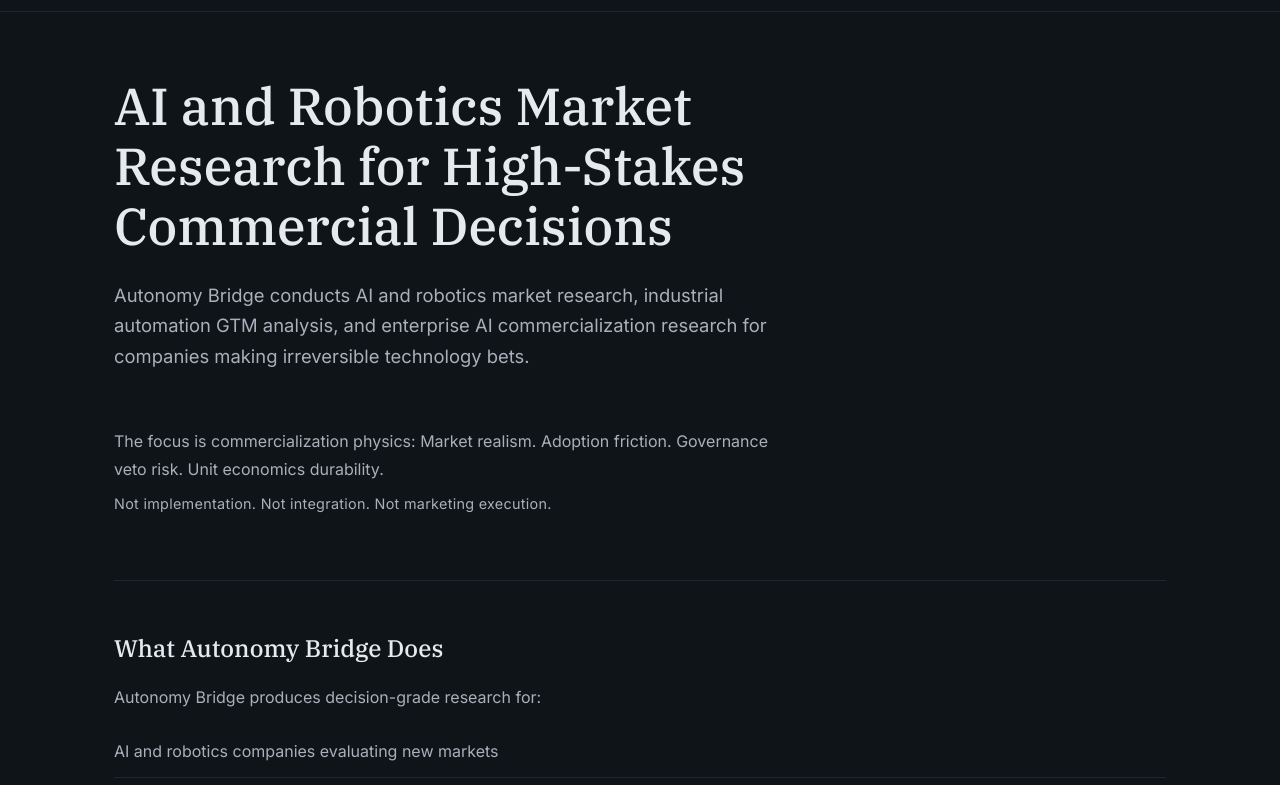
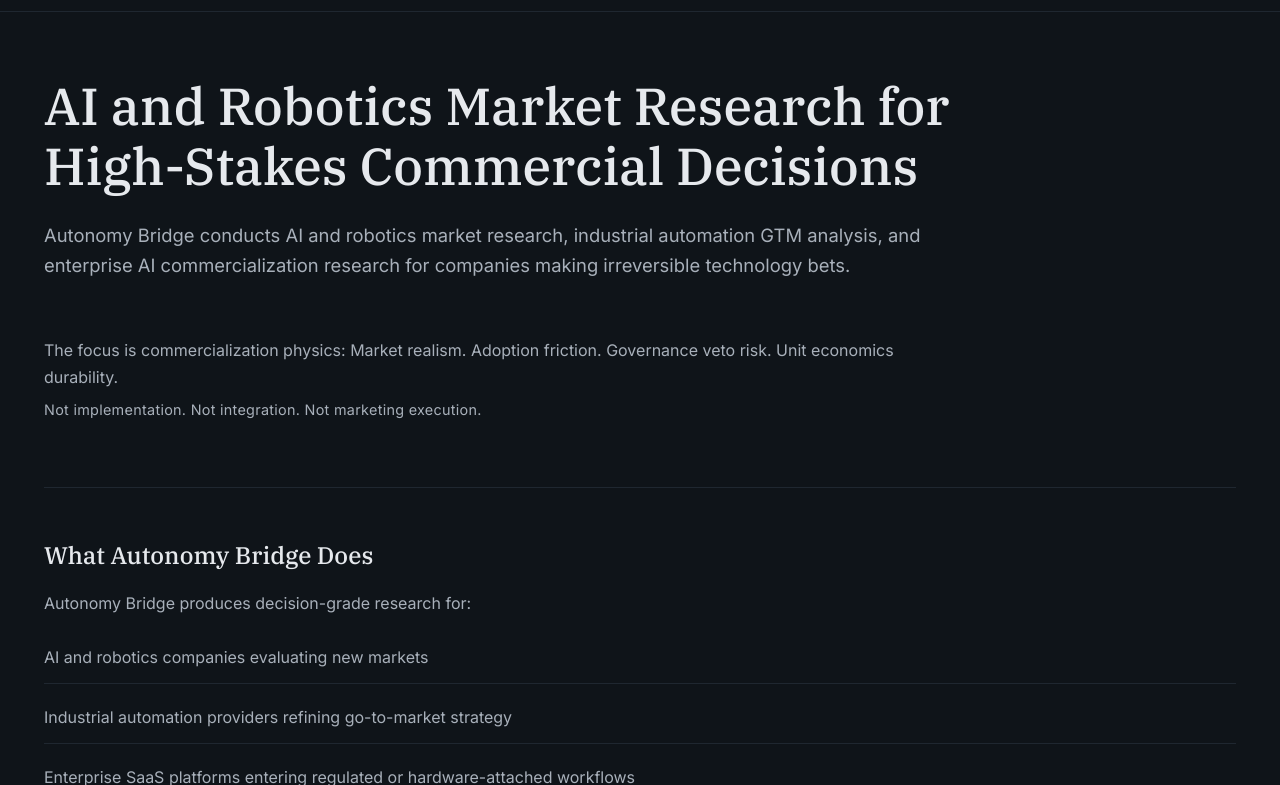
Before and after one commit to deepakgupta5/autonomy-bridge-web, an Astro site: page / in a window 1280 px wide. Shown: the part 67-852 px from the top of the page. Built offline with nearby package versions, Linux system fonts and the light colour scheme; Astro itself is replaced by a stand-in of ours.

Commit message:
Fix text wrapping by widening layout and typography measure

```diff
--- a/src/styles/global.css
+++ b/src/styles/global.css
@@ -36,7 +36,7 @@
 h1 {
   font-size: clamp(2rem, 5vw, 3.25rem);
   line-height: 1.15;
-  max-width: 820px;
+  max-width: 960px;
   margin-bottom: 1.5rem;
 }
 
@@ -51,9 +51,9 @@
 }
 
 p {
-  line-height: 1.75;
+  line-height: 1.68;
   color: var(--text-secondary);
-  max-width: 680px;
+  max-width: 900px;
   margin-bottom: 1rem;
 }
 
@@ -82,7 +82,7 @@
 
 /* ── Layout ─────────────────────────────────────────────────────────────────── */
 .container {
-  max-width: 1100px;
+  max-width: 1240px;
   margin: 0 auto;
   padding: 4rem 1.5rem;
 }
@@ -207,7 +207,7 @@
 .subhead {
   font-size: 1.15rem;
   color: var(--text-secondary);
-  max-width: 700px;
+  max-width: 940px;
   line-height: 1.65;
   margin-bottom: 3.5rem;
 }
@@ -263,7 +263,7 @@
 /* ── Home Page ───────────────────────────────────────────────────────────────── */
 .home-focus {
   margin: 2.5rem 0 3rem;
-  max-width: 680px;
+  max-width: 900px;
 }
 
 .home-focus p {
@@ -368,7 +368,7 @@
 .home-intro {
   border-top: 1px solid var(--border);
   padding-top: 3rem;
-  max-width: 680px;
+  max-width: 900px;
 }
 
 /* ── Case Studies ────────────────────────────────────────────────────────────── */
@@ -406,7 +406,7 @@
   margin-bottom: 1.75rem;
   padding-left: 1rem;
   border-left: 2px solid var(--accent);
-  max-width: 640px;
+  max-width: 860px;
 }
 
 .case-label {
```
